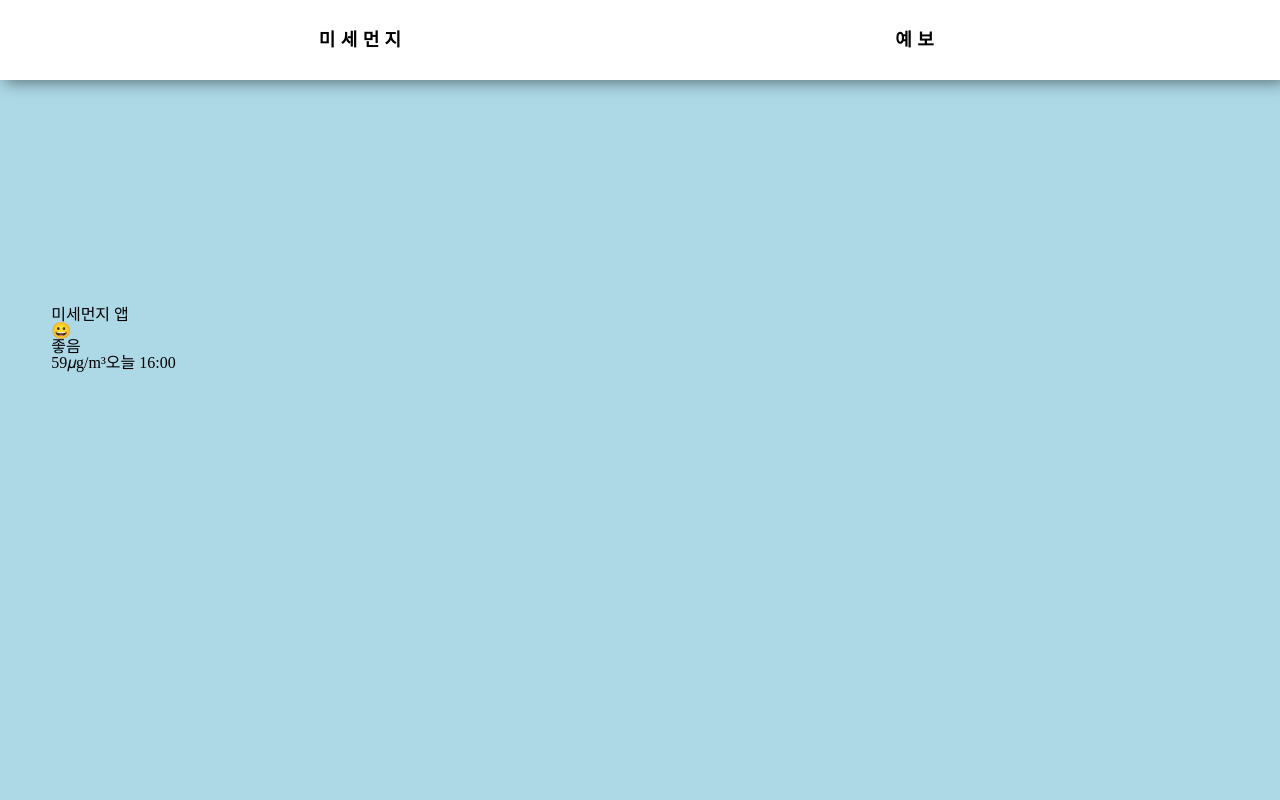
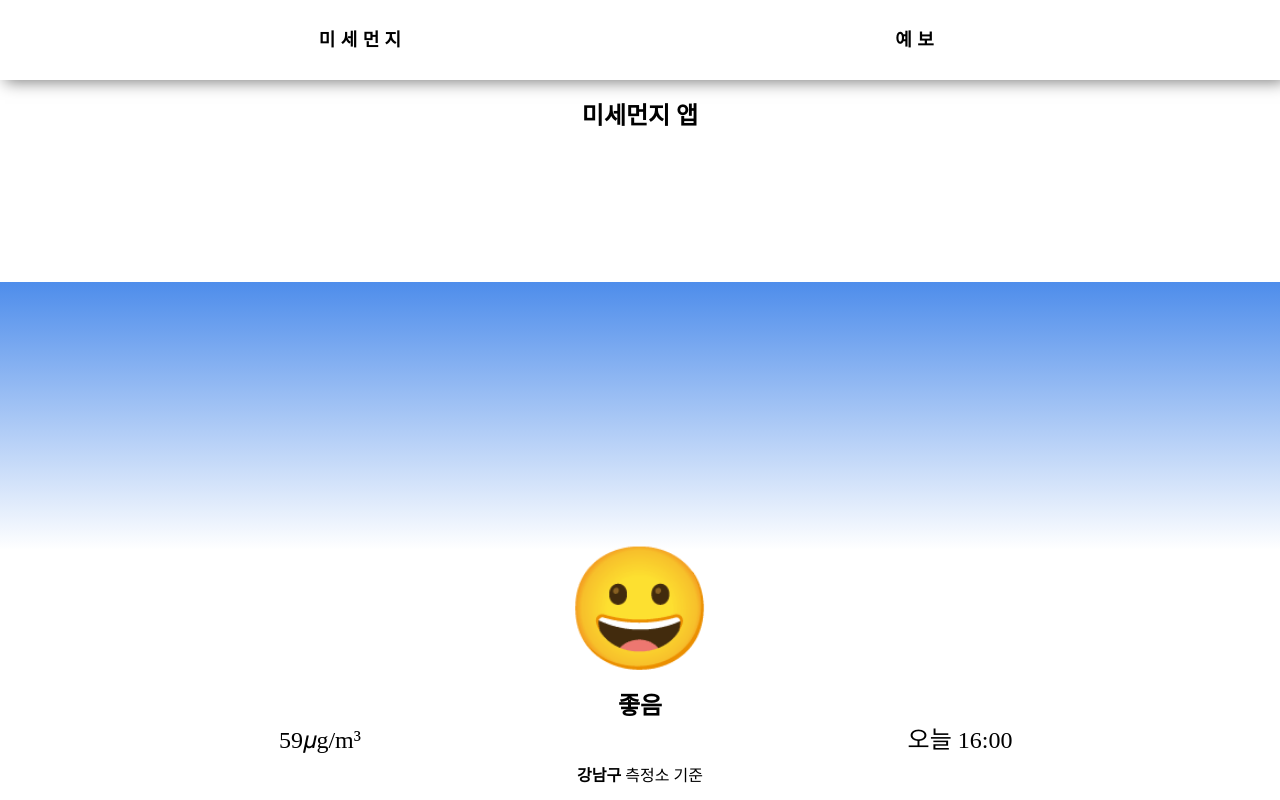
Before and after one commit to codesquad-member-2020/dust-6, a website built with webpack: page FE/src/index.html in a window 1280 px wide. Built offline with nearby package versions, Linux system fonts and the light colour scheme; grey boxes are pictures that could not be loaded; files whose address does not match are found by name.

Commit message:
Feat: 미세먼지 패널영역 스타일 업데이트

```diff
--- a/FE/src/index.html
+++ b/FE/src/index.html
@@ -20,14 +20,12 @@
 				<div class="page dust" data-title="미세먼지">
 					<h1>미세먼지 앱</h1>
 					<div class="dust__panel">
-						<div class="dust__grade">
-							<div class="grade__emoji">😀</div>
-							<div class="grade__text">좋음</div>
-						</div>
+						<div class="grade__emoji">😀</div>
+						<div class="grade__text">좋음</div>
 						<div class="dust__value">
 							<span><span>59</span>𝜇g/m³</span><span>오늘 16:00</span>
 						</div>
-						<div class="dust__station"></div>
+						<div class="dust__station"><span class="station__name">강남구</span> 측정소 기준</div>
 					</div>
 					<div class="dust__graph"></div>
 				</div>
--- a/FE/src/scss/main.scss
+++ b/FE/src/scss/main.scss
@@ -14,8 +14,7 @@ main {
 		.page {
 			width: 100vw;
 			height: 100%;
-			padding: 0 2%;
-			padding-top: 12%;
+			padding-top: 11%;
 		}
 	}
 }
--- a/FE/src/scss/pages/dust.scss
+++ b/FE/src/scss/pages/dust.scss
@@ -1,3 +1,43 @@
 .dust {
-	background: lightblue;
+	position: relative;
+	display: flex;
+	flex-direction: column;
+	justify-content: center;
+	align-items: center;
+	* {
+		width: 100%;
+		text-align: center;
+	}
+	h1 {
+		position: absolute;
+		top: 13%;
+		font-size: 24px;
+		font-weight: bold;
+	}
+	.dust__panel {
+		height: 50%;
+		padding-top: 21%;
+		background: linear-gradient($blue, transparent);
+		.grade__emoji {
+			font-size: 120px;
+			margin-bottom: 24px;
+		}
+		.grade__text {
+			font-size: 24px;
+			font-weight: bold;
+			margin-bottom: 10px;
+		}
+		.dust__value {
+			display: flex;
+			justify-content: space-evenly;
+			font-size: 24px;
+			margin-bottom: 16px;
+		}
+		.station__name {
+			font-weight: 800;
+		}
+	}
+	.dust__graph {
+		height: 50%;
+	}
 }
```
